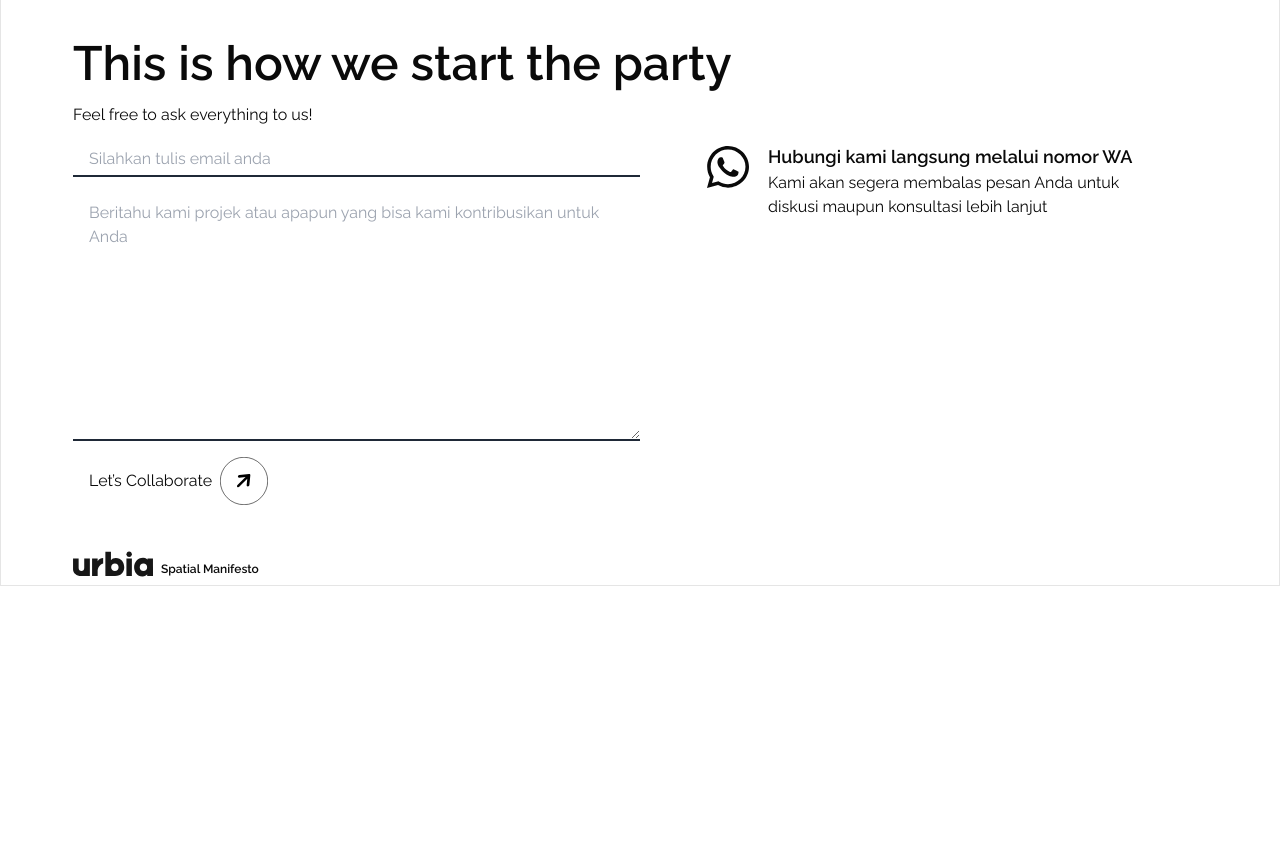
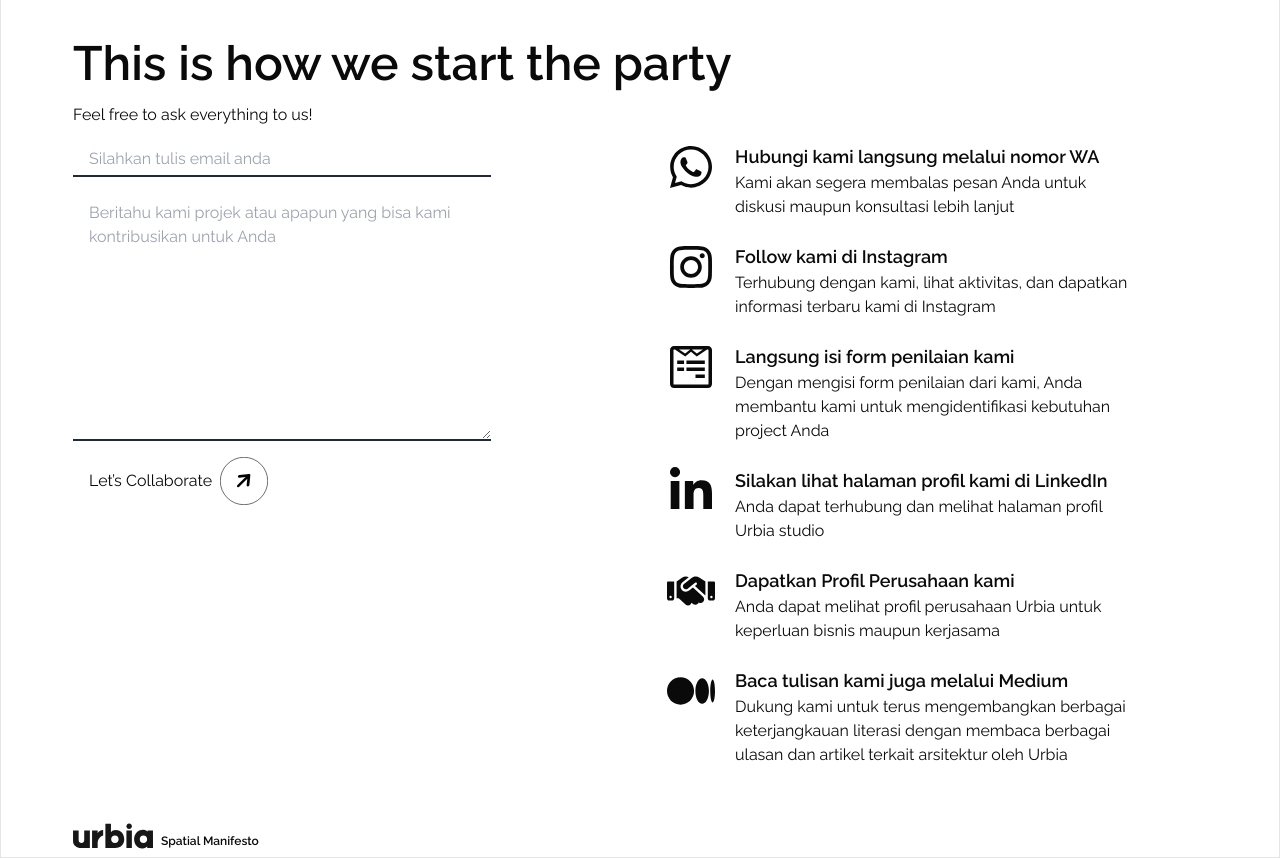
Before and after one commit to alvin-al/urbia, a Next.js app: page /urbians in a window 1280 px wide. Shown: the part 3160-4018 px from the top of the page. Before the commit the page ends 3746 px from the top, so only its background shows below. Built offline with nearby package versions, Linux system fonts and the light colour scheme.

Commit message:
Add detail/decription on contact form

```diff
--- a/package.json
+++ b/package.json
@@ -29,6 +29,7 @@
     "next-sanity": "^9.4.2",
     "react": "^18.2.0",
     "react-dom": "^18",
+    "react-icons": "^5.2.1",
     "react-responsive-carousel": "^3.2.23",
     "react-swipe": "^6.0.4",
     "sanity": "^3.49.0",
--- a/src/app/urbians/page.jsx
+++ b/src/app/urbians/page.jsx
@@ -14,7 +14,16 @@ import urbiaLogo from "@/../../public/images/partners-logo/urbia.svg";
 import Affordability from "@/components/affordability";
 import { FontAwesomeIcon } from "@fortawesome/react-fontawesome";
 import { faWhatsapp } from "@fortawesome/free-brands-svg-icons";
+import {
+  FaInstagram,
+  FaWhatsapp,
+  FaWpforms,
+  FaLinkedinIn,
+  FaHandshake,
+  FaMedium,
+} from "react-icons/fa6";
 import ContactForm from "@/components/ContactForm";
+import ContactDescription from "@/components/ContactDescription";
 
 const Urbians = () => {
   const members = [
@@ -34,7 +43,6 @@ const Urbians = () => {
       position: "LEAD  ARCHITECT",
     },
   ];
-
   const keterjangkauan = [
     {
       title: "People",
@@ -55,7 +63,6 @@ const Urbians = () => {
       number: "+28",
     },
   ];
-
   const partners = [
     {
       name: "urbiaLogo",
@@ -72,6 +79,38 @@ const Urbians = () => {
     {
       name: "urbLiving",
       src: urbLiving,
+    },
+  ];
+  const contactDescContent = [
+    {
+      title: "Hubungi kami langsung melalui nomor WA",
+      desc: "Kami akan segera membalas pesan Anda untuk diskusi maupun konsultasi lebih lanjut",
+      icon: FaWhatsapp,
+    },
+    {
+      title: "Follow kami di Instagram",
+      desc: "Terhubung dengan kami, lihat aktivitas, dan dapatkan informasi terbaru kami di Instagram",
+      icon: FaInstagram,
+    },
+    {
+      title: "Langsung isi form penilaian kami",
+      desc: "Dengan mengisi form penilaian dari kami, Anda membantu kami untuk mengidentifikasi kebutuhan project Anda",
+      icon: FaWpforms,
+    },
+    {
+      title: "Silakan lihat halaman profil kami di LinkedIn",
+      desc: "Anda dapat terhubung dan melihat halaman profil Urbia studio",
+      icon: FaLinkedinIn,
+    },
+    {
+      title: "Dapatkan Profil Perusahaan kami",
+      desc: "Anda dapat melihat profil perusahaan Urbia untuk keperluan bisnis maupun kerjasama",
+      icon: FaHandshake,
+    },
+    {
+      title: "Baca tulisan kami juga melalui Medium",
+      desc: "Dukung kami untuk terus mengembangkan berbagai keterjangkauan literasi dengan membaca berbagai ulasan dan artikel terkait arsitektur oleh Urbia",
+      icon: FaMedium,
     },
   ];
 
@@ -147,58 +186,19 @@ const Urbians = () => {
           This is how we start the party
         </h1>
         <p className='md:w-1/2'>Feel free to ask everything to us!</p>
-        <div className='py-4 flex'>
-          {/* <div className='flex flex-col gap-4 md:w-1/2'>
-            <input
-              type='text'
-              placeholder='[  Silakan tulis nama Anda ...  ]'
-              className='w-full border-b-2 border-gray-800'
-            />
-            <input
-              type='email'
-              placeholder='[  Silakan tulis e-mail Anda ...  ]'
-              className='w-full border-b-2 border-gray-800'
-            />
-            <input
-              type='text'
-              placeholder='[  Silakan beritahu kami, project atau apapun yang bisa kami kontribusikan untuk Anda ...  ]'
-              className='flex w-full h-64 placeholder:text-wrap placeholder:text-start m-0 p-0 text-start border-b-2 border-gray-800'
-            />
-
-            <button
-              type='submit'
-              className='hover:underline hover:underline-offset-2 w-fit flex gap-4 items-center m-auto'
-            >
-              <p className='hover:underline hover:underline-offset-2'>
-                Let’s Collaborate
-              </p>
-              <div className='w-12 '>
-                <Image src={arrow} alt='arrow-icon' className='' />
-              </div>
-            </button>
-
-            <p className='md:w-1/2 text-sm mt-4 text-center'>
-              Anda akan mendapatkan balasan email dari kami, segera.
-            </p>
-          </div> */}
-
-          <div className='flex flex-col gap-4 md:w-1/2'>
+        <div className='py-4 flex gap-12 mb-8'>
+          <div className='flex flex-col gap-4 md:w-1/2 pr-32'>
             <ContactForm />
           </div>
-
-          <div className=' h-96 md:w-1/2 pl-16'>
-            <div className='flex gap-4'>
-              <FontAwesomeIcon icon={faWhatsapp} className='w-12 h-12' />
-              <div className='w-3/4'>
-                <h2 className={`${styles.display}`}>
-                  Hubungi kami langsung melalui nomor WA{" "}
-                </h2>
-                <p>
-                  Kami akan segera membalas pesan Anda untuk diskusi maupun
-                  konsultasi lebih lanjut
-                </p>
-              </div>
-            </div>
+          <div className='h-fit md:w-1/2 flex gap-6 flex-col'>
+            {contactDescContent.map((content, index) => (
+              <ContactDescription
+                title={contactDescContent[index].title}
+                icon={contactDescContent[index].icon}
+                desc={contactDescContent[index].desc}
+                key={index}
+              />
+            ))}
           </div>
         </div>
       </div>
--- /dev/null
+++ b/src/components/ContactDescription.jsx
@@ -0,0 +1,17 @@
+import React from "react";
+import * as styles from "@/components/styles";
+
+
+const ContactDescription = ({ title, icon: Icon, desc }) => {
+  return (
+    <div className='flex gap-5'>
+      <Icon className='w-12 h-12' />
+      <div className='w-3/4'>
+        <h2 className={`${styles.display}`}>{title}</h2>
+        <p>{desc}</p>
+      </div>
+    </div>
+  );
+};
+
+export default ContactDescription;
```
Also changed, not shown: 1 other file (tests, documents, lock files or other folders).
